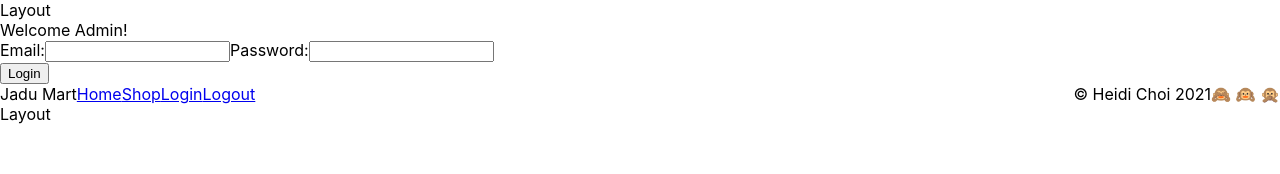
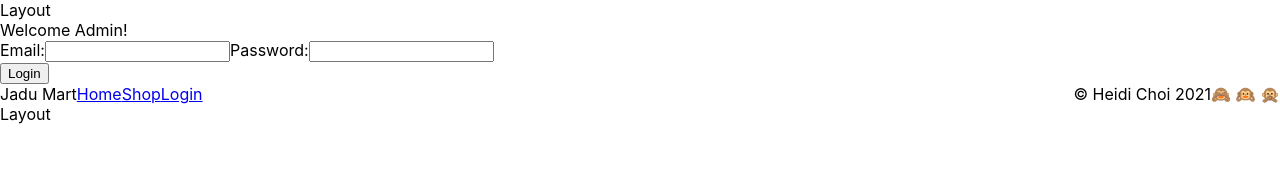
Before and after one commit to hidwoc/jadu-mart, a React (Create React App) app in the folder client/: page /login in a window 1280 px wide. Shown: the top 174 px of the page. Built offline with nearby package versions, Linux system fonts and the light colour scheme; no server answers.

Commit message:
Render appropriate Footer links based on user/no user

```diff
--- a/client/src/components/Footer/Footer.jsx
+++ b/client/src/components/Footer/Footer.jsx
@@ -1,15 +1,15 @@
 import { NavLink, useHistory } from "react-router-dom";
 import { logout } from "../../services/users";
-import "./Footer.css"
+import "./Footer.css";
 
-const Footer = ({user, setUser}) => {
-  const history = useHistory()
+const Footer = ({ user, setUser }) => {
+  const history = useHistory();
 
   const handleLogout = () => {
-    logout()
-    setUser(null)
-    history.push('/')
-  }
+    logout();
+    setUser(null);
+    history.push("/");
+  };
 
   return (
     <footer>
@@ -18,8 +18,13 @@ const Footer = ({user, setUser}) => {
         <nav>
           <NavLink to="/">Home</NavLink>
           <NavLink to="/shop">Shop</NavLink>
-          <NavLink to="/login">Login</NavLink>
-          <NavLink to="/" onClick={handleLogout}>Logout</NavLink>
+          {user ? (
+            <NavLink to="/" onClick={handleLogout}>
+              Logout
+            </NavLink>
+          ) : (
+            <NavLink to="/login">Login</NavLink>
+          )}
         </nav>
       </div>
       <div className="footer-right">
--- a/client/src/services/users.js
+++ b/client/src/services/users.js
@@ -25,7 +25,7 @@ export const verify = async () => {
   }
 };
 
-export const logout = async() => {
+export const logout = () => {
   localStorage.removeItem("authToken");
   api.defaults.headers.common.authorization = null;
 }
```
Also changed, not shown: 1 other file (tests, documents, lock files or other folders).
